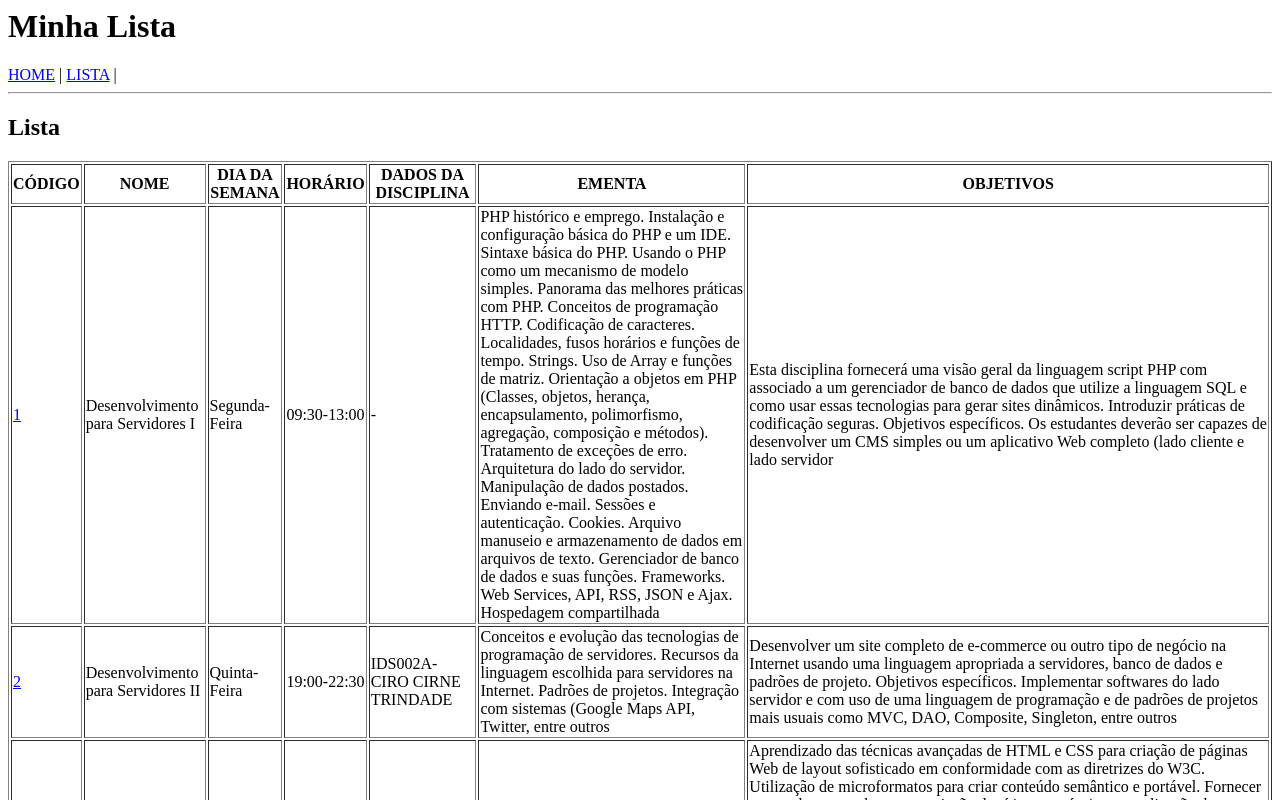
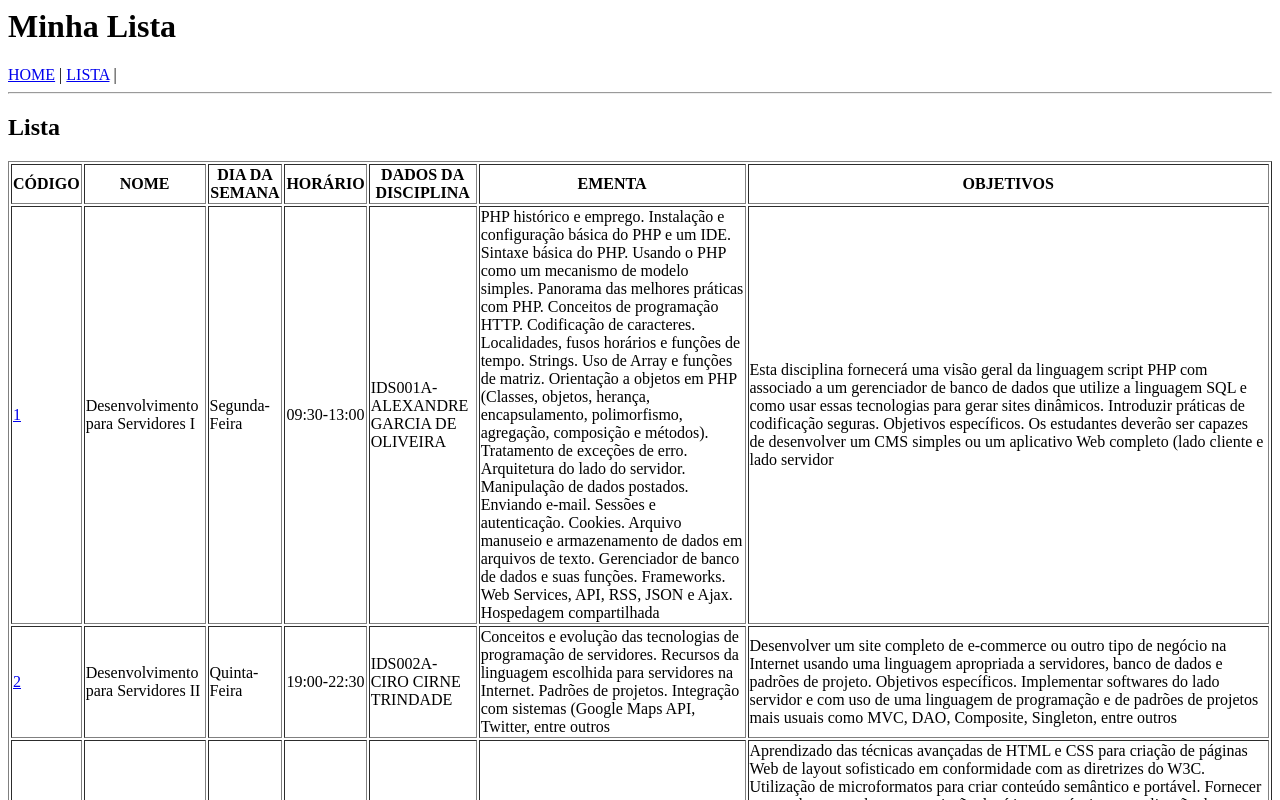
Before and after one commit to priscilafraifer/angular-ivy-du1vkc, an Angular app: page /list in a window 1280 px wide. Shown: the top 800 px of the page. Built offline with nearby package versions, Linux system fonts and the light colour scheme.

Commit message:
1 file modified

```diff
--- a/src/app/list-details/list.ts
+++ b/src/app/list-details/list.ts
@@ -4,7 +4,7 @@ export const listData = [
     text: 'Desenvolvimento para Servidores I',
     dia: 'Segunda-Feira',
     hora: '09:30-13:00',
-    dados: '-',
+    dados: 'IDS001A-ALEXANDRE GARCIA DE OLIVEIRA',
     ementa:
       'PHP histórico e emprego. Instalação e configuração básica do PHP e um IDE. Sintaxe básica do PHP. Usando o PHP como um mecanismo de modelo simples. Panorama das melhores práticas com PHP. Conceitos de programação HTTP. Codificação de caracteres. Localidades, fusos horários e funções de tempo. Strings. Uso de Array e funções de matriz. Orientação a objetos em PHP (Classes, objetos, herança, encapsulamento, polimorfismo, agregação, composição e métodos). Tratamento de exceções de erro. Arquitetura do lado do servidor. Manipulação de dados postados. Enviando e-mail. Sessões e autenticação. Cookies. Arquivo manuseio e armazenamento de dados em arquivos de texto. Gerenciador de banco de dados e suas funções. Frameworks. Web Services, API, RSS, JSON e Ajax. Hospedagem compartilhada',
     objetivo:
```
